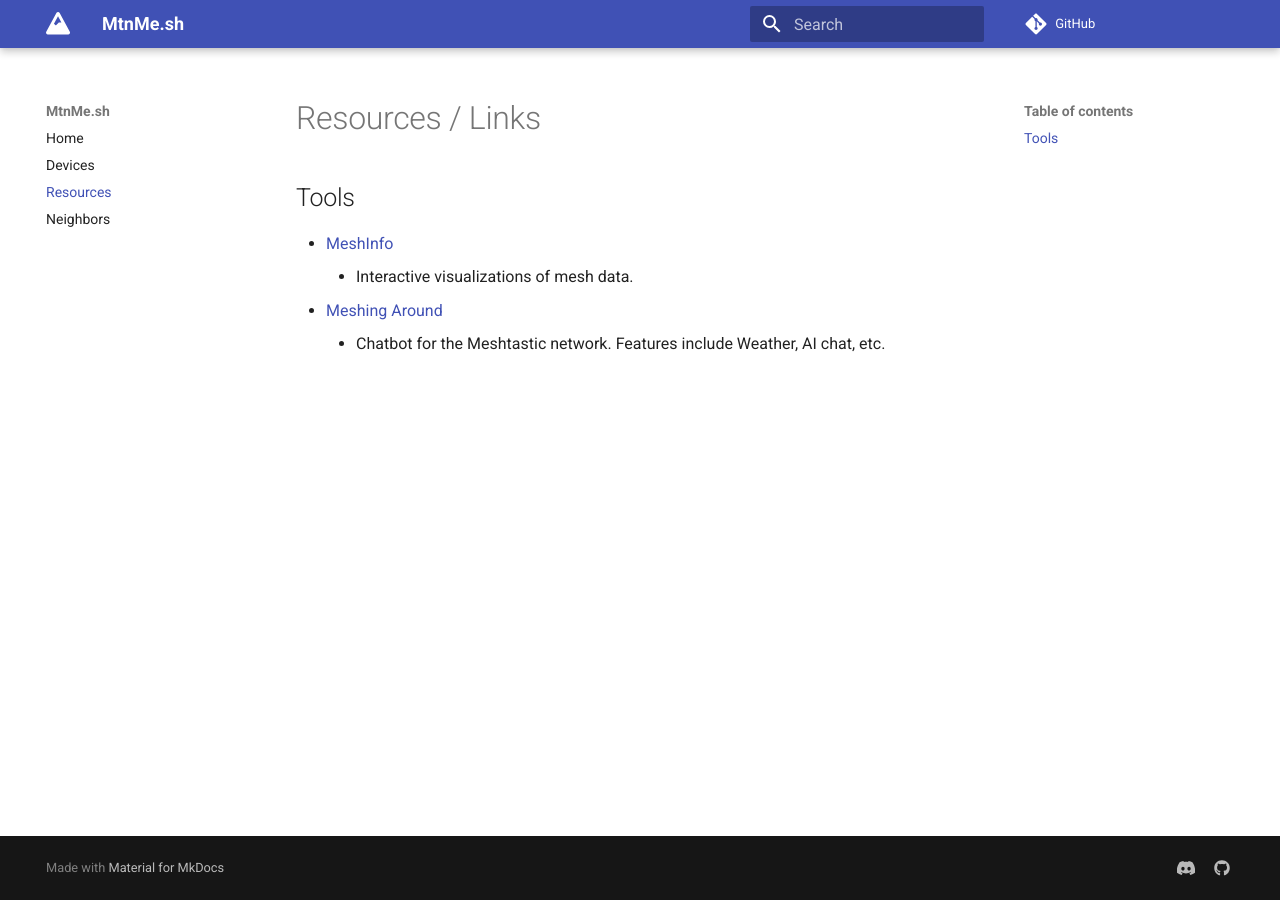
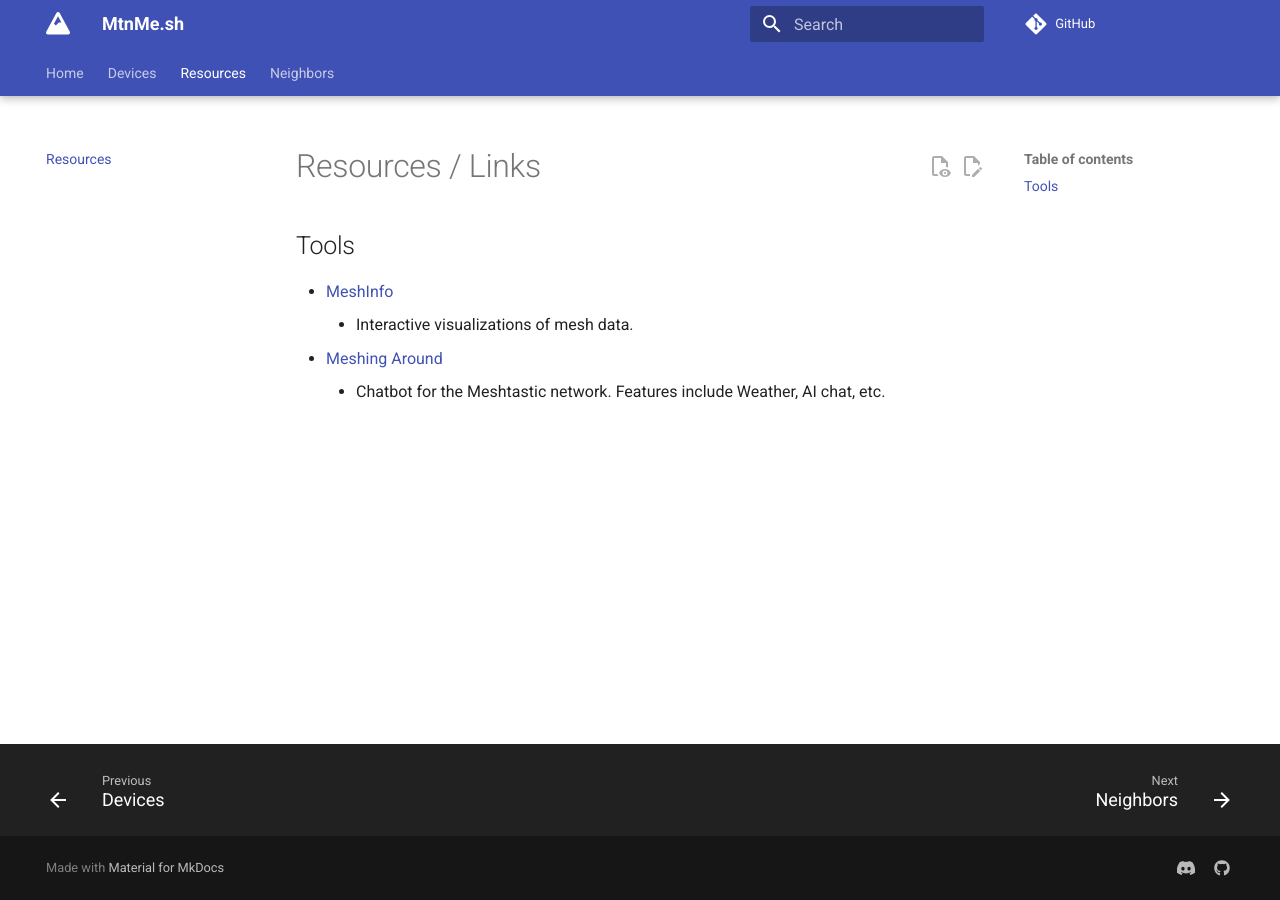
Before and after one commit to MtnMesh/mtnmesh.github.io, an MkDocs documentation site: the page built from docs/resources.md, in a window 1280 px wide. Built offline with MkDocs 1.6.1 and Material for MkDocs 9.7.7, drawn with Linux system fonts in a browser that asks for light colours; comment, search, counter and statistics services are not loaded.

Commit message:
Add mkdocs github features

```diff
--- a/mkdocs.yml
+++ b/mkdocs.yml
@@ -3,6 +3,7 @@ site_author: MtnMe.sh
 site_description: "Mountain Mesh: Serving Meshtastic to the Appalachian Mountains (North GA)"
 site_url: https://mtnme.sh/
 repo_url: https://github.com/MtnMesh/mtnmesh.github.io
+edit_uri: edit/main/docs/
 nav:
   - Home: index.md
   - Devices: devices.md
@@ -12,12 +13,24 @@ nav:
 plugins:
   - search
   - social
+  - git-revision-date-localized:
+      enable_creation_date: true
+      type: date
+  - git-committers:
+      repository: MtnMesh/mtnmesh.github.io
+      branch: main
 
 theme:
   name: material
   favicon: static/favicon.png
   icon:
     logo: fontawesome/solid/mountain
+  features:
+    - navigation.tabs
+    - navigation.tabs.sticky
+    - navigation.footer
+    - content.action.view
+    - content.action.edit
 
 extra:
   social:
--- a/requirements.txt
+++ b/requirements.txt
@@ -1 +1,3 @@
 mkdocs-material[imaging]==9.5.34
+mkdocs-git-revision-date-localized-plugin==1.2.7
+mkdocs-git-committers-plugin-2==2.3.0
```
